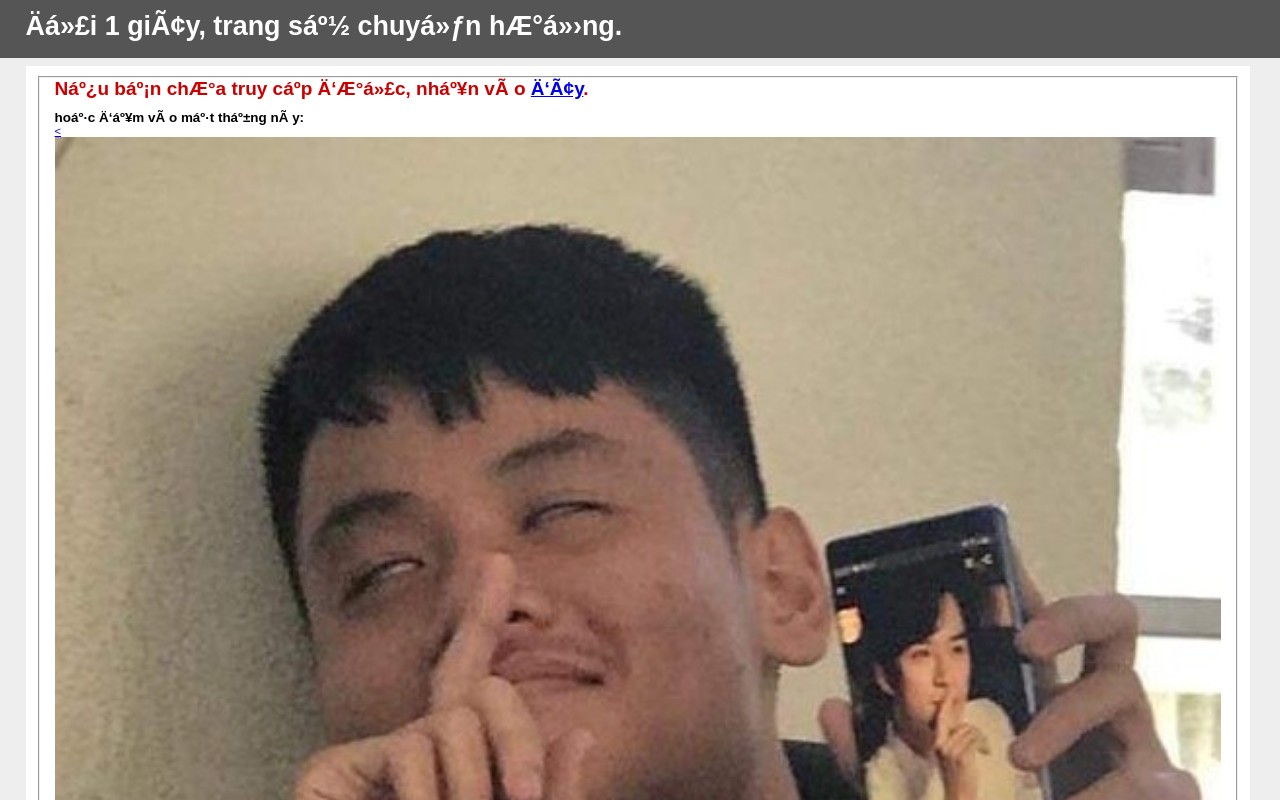
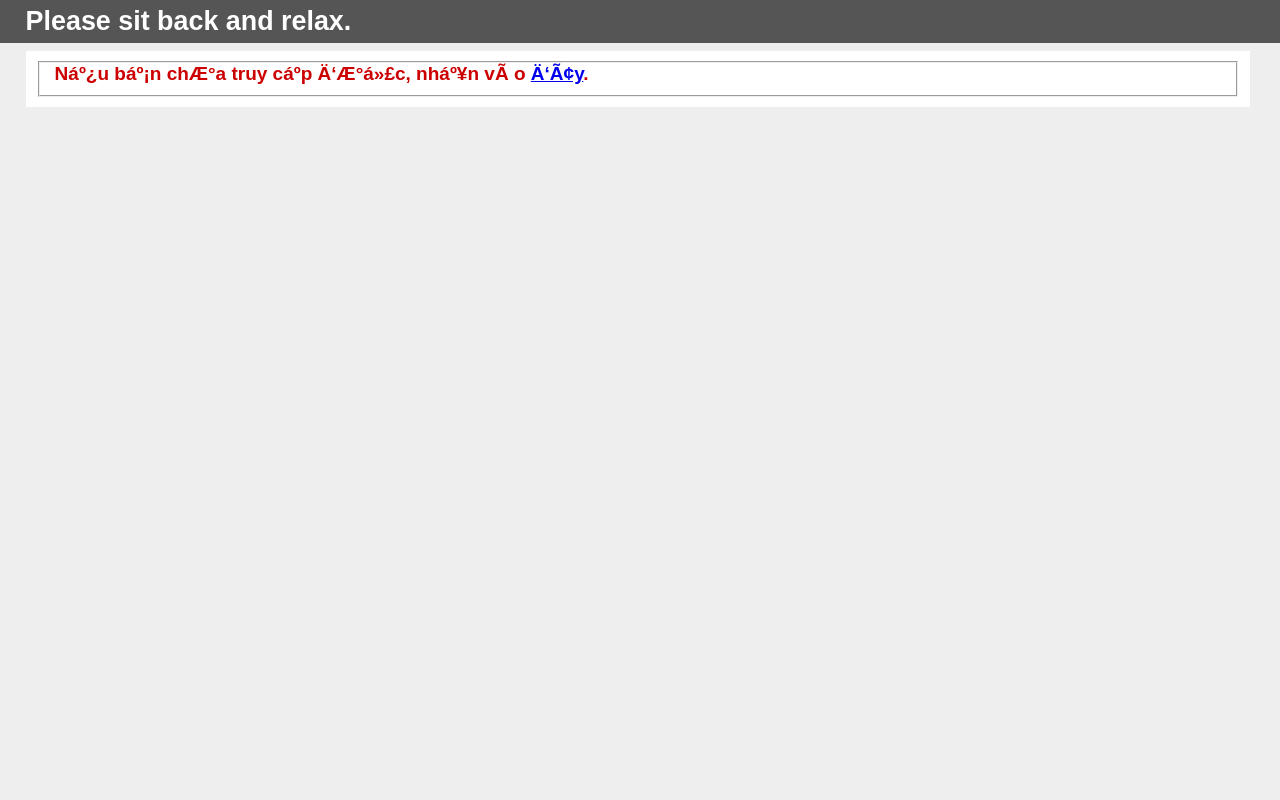
Before and after one commit to lkhda/a, a plain HTML site: page index.html in a window 1280 px wide. Shown: the top 800 px of the page. Drawn offline with Linux system fonts and the light colour scheme.

Commit message:
Update index.html

```diff
--- a/index.html
+++ b/index.html
@@ -14,7 +14,7 @@
 <meta http-equiv="Content-Type" content="text/html; charset=iso-8859-1"/>
  <meta http-equiv="refresh"
    content="1; url= https://1drv.ms/f/s!AvZ5anjLSWhbgbUpapxjKvaBQ97dpg">
-<title>#stayHome #hayONha</title>
+<title>Please relax</title>
 <style type="text/css">
 <!--
 body{margin:0;font-size:.7em;font-family:sans-serif;background:#EEEEEE;}
@@ -33,12 +33,10 @@ img {
 </style>
 </head>
 <body>
-<div id="header"><h1>Đợi 1 giây, trang sẽ chuyển hướng.</h1></div>
+<div id="header"><h1>Please sit back and relax.</h1></div>
 <div id="content">
  <div class="content-container"><fieldset>
-  <h2>Nếu bạn chưa truy cập được, nhấn vào <a href="https://1drv.ms/u/s!AvZ5anjLSWhbgbUpPDnr9fLVns1tig?e=ebkeHO">đây</a>.</h2>
-  <h3>hoặc đấm vào mặt thằng này:</h3>
-  <a href="https://1drv.ms/u/s!AvZ5anjLSWhbgbUpPDnr9fLVns1tig?e=ebkeHO"><<img src="/a/anlone.jpg"></a>
+  <h2>Nếu bạn chưa truy cập được, nhấn vào <a href="https://1drv.ms/f/s!AvZ5anjLSWhbgbUpapxjKvaBQ97dpg">đây</a>.</h2>
  </fieldset></div>
 </div>
 </body>
```
